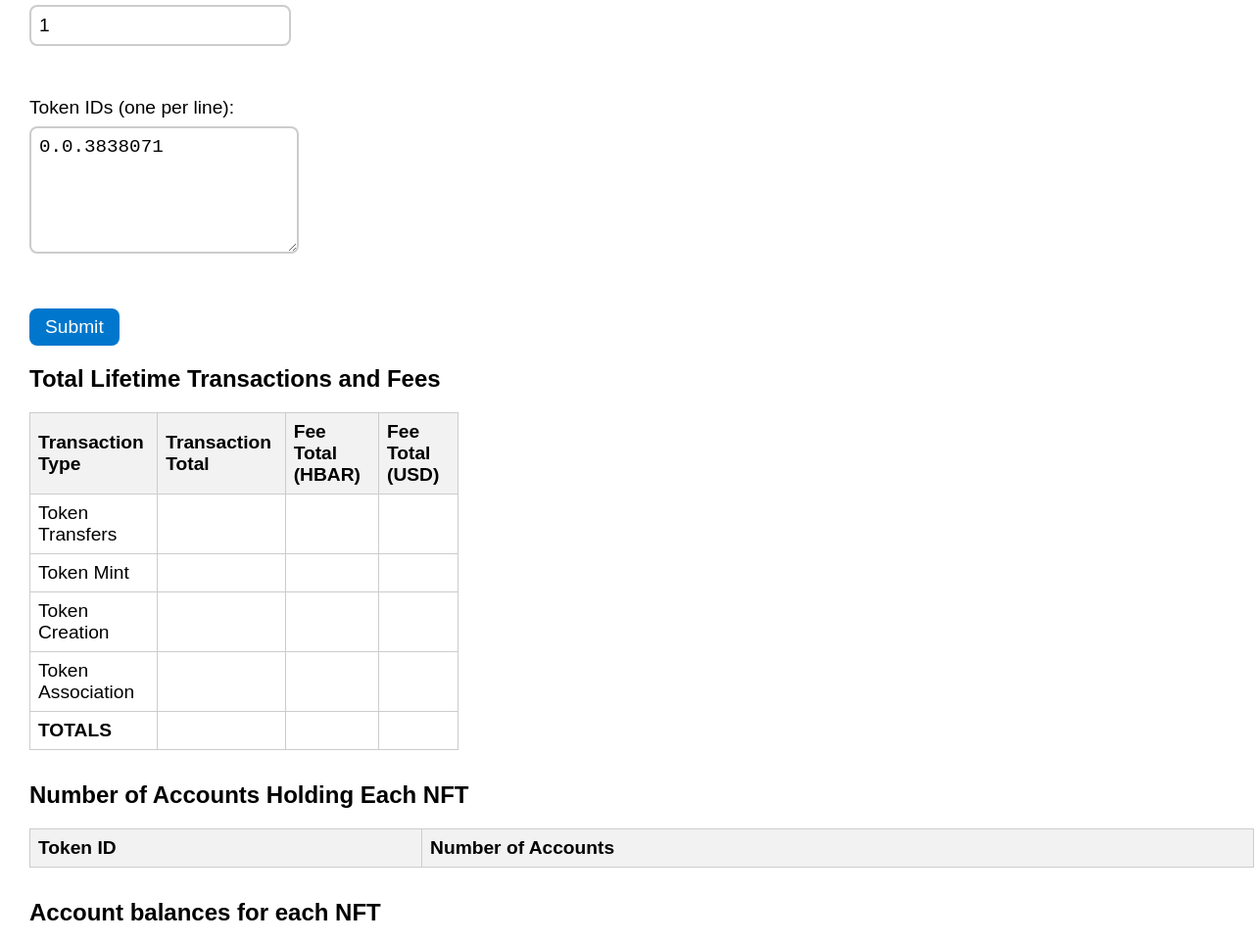
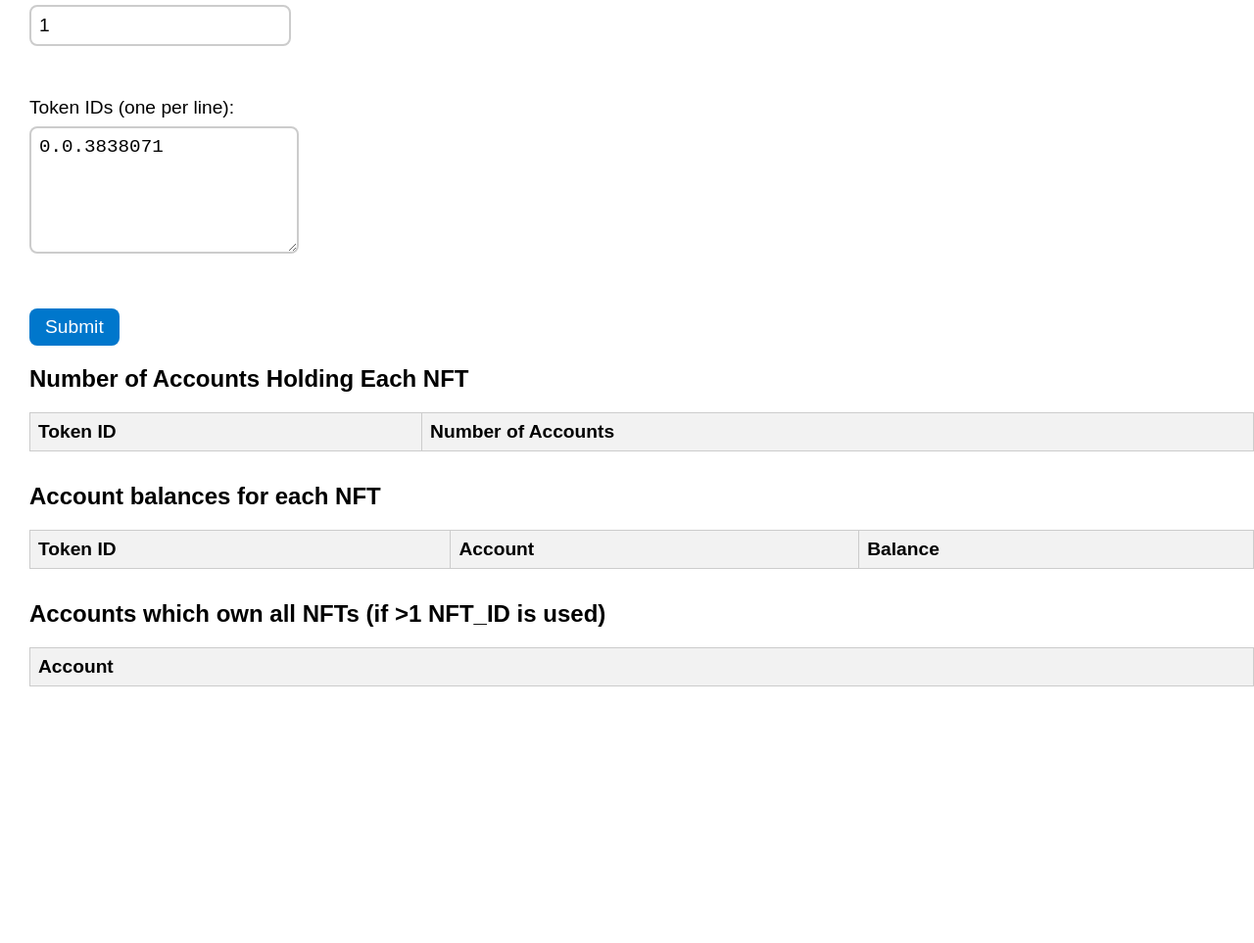
Before and after one commit to Ashe-Oro/Hedera_NFT_Analytics, a plain HTML site: page index.html in a window 1280 px wide. Shown: the part 110-1073 px from the top of the page at 98% size. After the commit the page ends 843 px from the top, so only its background shows below. Drawn offline with nearby package versions, Linux system fonts and the light colour scheme.

Commit message:
removed Transaction table

```diff
--- a/index.html
+++ b/index.html
@@ -16,7 +16,7 @@
     <textarea id="tokenIds" name="tokenIds" rows="5">0.0.3838071</textarea><br><br><br>
     <button type="submit">Submit</button>
   </form>
-  <h2>Total Lifetime Transactions and Fees</h2>
+  <!-- <h2>Total Lifetime Transactions and Fees</h2>
   <table id="total-transactions" style="width: 35%;">
     <thead>
       <tr>
@@ -31,34 +31,34 @@
         <td>Token Transfers</td>
         <td></td>
         <td></td>
-        <td></td>   <!-- New row -->
+        <td></td>
       </tr>
       <tr>
         <td>Token Mint</td>
         <td></td>
         <td></td>
-        <td></td>  <!-- New row -->
+        <td></td>
       </tr>
       <tr>
         <td>Token Creation</td>
         <td></td>
         <td></td>
-        <td></td>   <!-- New row -->
+        <td></td>
       </tr>
       <tr>
         <td>Token Association</td>
         <td></td>
         <td></td>
-        <td></td>  <!-- New row -->
+        <td></td>
       </tr>
       <tr>
         <td><b>TOTALS</b></td>
         <td></td>
         <td></td>
-        <td></td>  <!-- New row -->
+        <td></td>
       </tr>
     </tbody>
-  </table>
+  </table> -->
 
 
 
```
